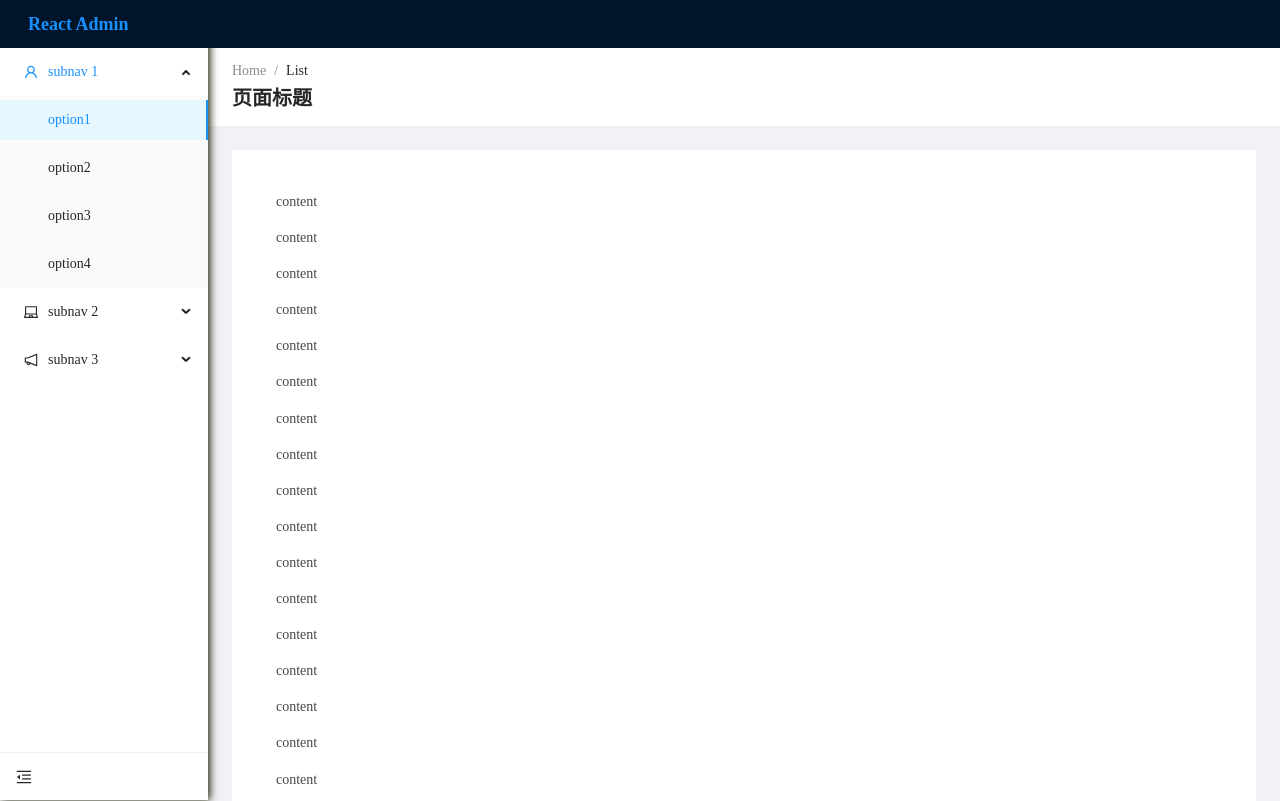
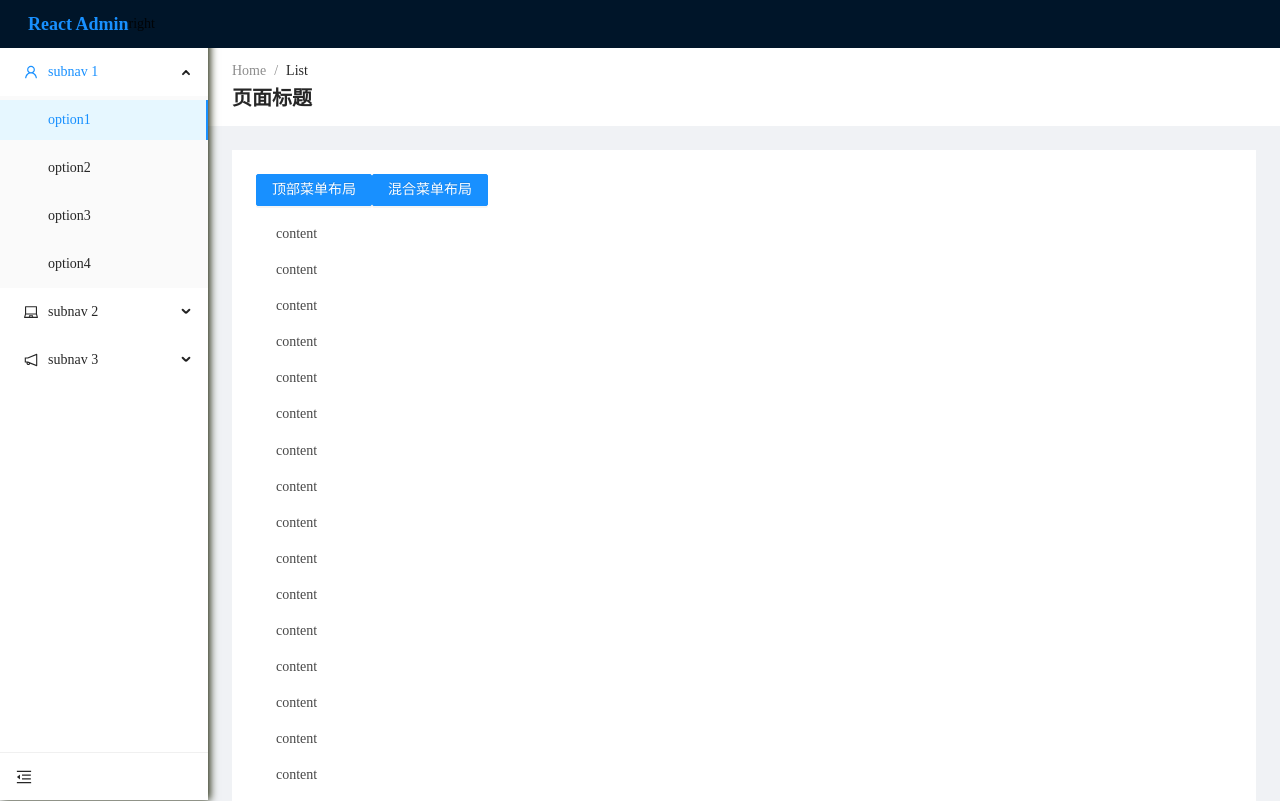
Before and after one commit to vangleer/react-admin, a React (Create React App) app: page /#/home in a window 1280 px wide. Shown: the top 801 px of the page. Built offline with nearby package versions, Linux system fonts and the light colour scheme.

Commit message:
chore: 布局切换

```diff
--- a/src/components/layout/index.less
+++ b/src/components/layout/index.less
@@ -9,7 +9,9 @@
     width: 100%;
     height: 48px;
     padding: 0 16px;
-    .ra-header-logo {
+    line-height: 48px;
+    &-left {
+      .ra-logo {
         h1 {
           height: 32px;
           margin: 0 0 0 12px;
@@ -18,6 +20,16 @@
           font-size: 18px;
           line-height: 32px;
         }
+      }
+    }
+    &-nav {
+      flex: 1;
+      .ant-menu {
+        background: 0 0;
+      }
+    }
+    &-right {
+      min-width: 200px;
     }
   }
   .ra-layout-sider {
@@ -69,12 +81,34 @@
 
 .ra-layout-mix {
   .ra-layout-header {
+    color: #fff;
     box-shadow: 0 1px 4px rgb(0 21 41 / 8%);
-    .ra-header-logo {
+    justify-content: space-between;
+    .ra-logo {
       h1 {
         color: #fff;
       }
     }
   }
+}
 
+.ra-layout-top {
+  .ra-layout-header {
+    background: #fff;
+    box-shadow: 0 1px 4px 0 rgb(0 21 41 / 12%);
+    .ra-logo {
+      h1 {
+        color: rgba(0,0,0,.85);
       }
+    }
+
+    &-left {
+      min-width: 192px;
+    }
+  }
+
+  .ant-menu {
+    background: 0 0;
+    color: rgba(0,0,0,.85);
+  }
+}
--- a/src/components/layout/index.tsx
+++ b/src/components/layout/index.tsx
@@ -2,6 +2,13 @@ import { LaptopOutlined, NotificationOutlined, UserOutlined, MenuFoldOutlined, M
 import { Breadcrumb, Layout, Menu, Button } from 'antd';
 import React, { useState } from 'react';
 import './index.less'
+
+const layoutType = [
+  // { type: 'side', title: '侧边菜单布局' },
+  { type: 'top', title: '顶部菜单布局' },
+  { type: 'mix', title: '混合菜单布局' }
+]
+
 const { Header, Content, Sider } = Layout;
 const items2 = [UserOutlined, LaptopOutlined, NotificationOutlined].map((icon, index) => {
   const key = String(index + 1);
@@ -20,42 +27,63 @@ const items2 = [UserOutlined, LaptopOutlined, NotificationOutlined].map((icon, i
 });
 
 const AppLayout = () => {
-  const [collapsed, setCollapsed] = useState(false);
+  const [collapsed, setCollapsed] = useState(false)
+  const [mode, setMode] = useState<any>('inline')
   return (
-    <div className='ra-layout'>
+    <div className={`ra-layout ra-layout-${mode}`}>
       <Layout style={{ minHeight: '100vh' }}>
         <Header style={{ height: 48, lineHeight: 48, background: 'transparent' }}>
         </Header>
         <Header className="ra-layout-header">
-          <a className='ra-header-logo' href="/">
+          <div className='ra-layout-header-left'>
+            <a className='ra-logo' href="/">
               <h1>React Admin</h1>
             </a>
+          </div>
 
+          {mode === 'top' && <div className='ra-layout-header-nav'>
+            <Menu
+              mode="horizontal"
+              defaultSelectedKeys={['1']}
+              defaultOpenKeys={['sub1']}
+              style={{
+                borderBottom: 0
+              }}
+              items={items2}
+            />
+          </div>}
+
+          <div className='ra-layout-header-right'>
+            right
+          </div>
         </Header>
+
         <Layout>
           <div style={{ width: collapsed ? 48 : 208 }} className='ra-layout-sider-ghost'></div>
-          <Sider
+          {
+            mode !== 'top' && <Sider
               collapsible
               collapsed={collapsed}
               onCollapse={value => setCollapsed(value)}
               collapsedWidth={48}
               theme="light"
               width={208}
+              style={{ paddingTop: 48 }}
               className="ra-layout-sider"
               trigger={<Button style={{ width: 48, height: 48 }} type={collapsed ? 'link' : 'text'} icon={collapsed ? <MenuUnfoldOutlined /> : <MenuFoldOutlined />} />}
             >
               <Menu
-              mode="inline"
+                mode='inline'
                 defaultSelectedKeys={['1']}
                 defaultOpenKeys={['sub1']}
                 style={{
                   height: '100%',
-                borderRight: 0,
-                paddingTop: 48
+                  borderRight: 0
                 }}
                 items={items2}
               />
             </Sider>
+          }
           <Layout>
             <div className='ra-layout-breadcrumb'>
               <Breadcrumb>
@@ -72,10 +100,14 @@ const AppLayout = () => {
 
             <Content className="ra-layout-content">
               {
-                new Array(100).fill('content').map(v =>
-                  <div style={{ margin: '20px' }}>
-                    {v}
-                  </div>)
+                layoutType.map(v => (
+                  <Button type='primary' onClick={() => setMode(v.type)}>{v.title}</Button>
+                ))
+              }
+              {
+                new Array(100).fill('content').map(v => (
+                  <div style={{ margin: 20 }}>{v}</div>
+                ))
               }
             </Content>
           </Layout>
--- a/src/config/index.ts
+++ b/src/config/index.ts
@@ -6,6 +6,7 @@ export const config = {
     navTheme: 'dark',
     primaryColor: '#1890ff',
     headerHeight: 48,
-    siderWidth: 208
+    siderWidth: 208,
+    mode: ''
   }
 }
```
Lines whose indentation alone changed are shown as unchanged.
